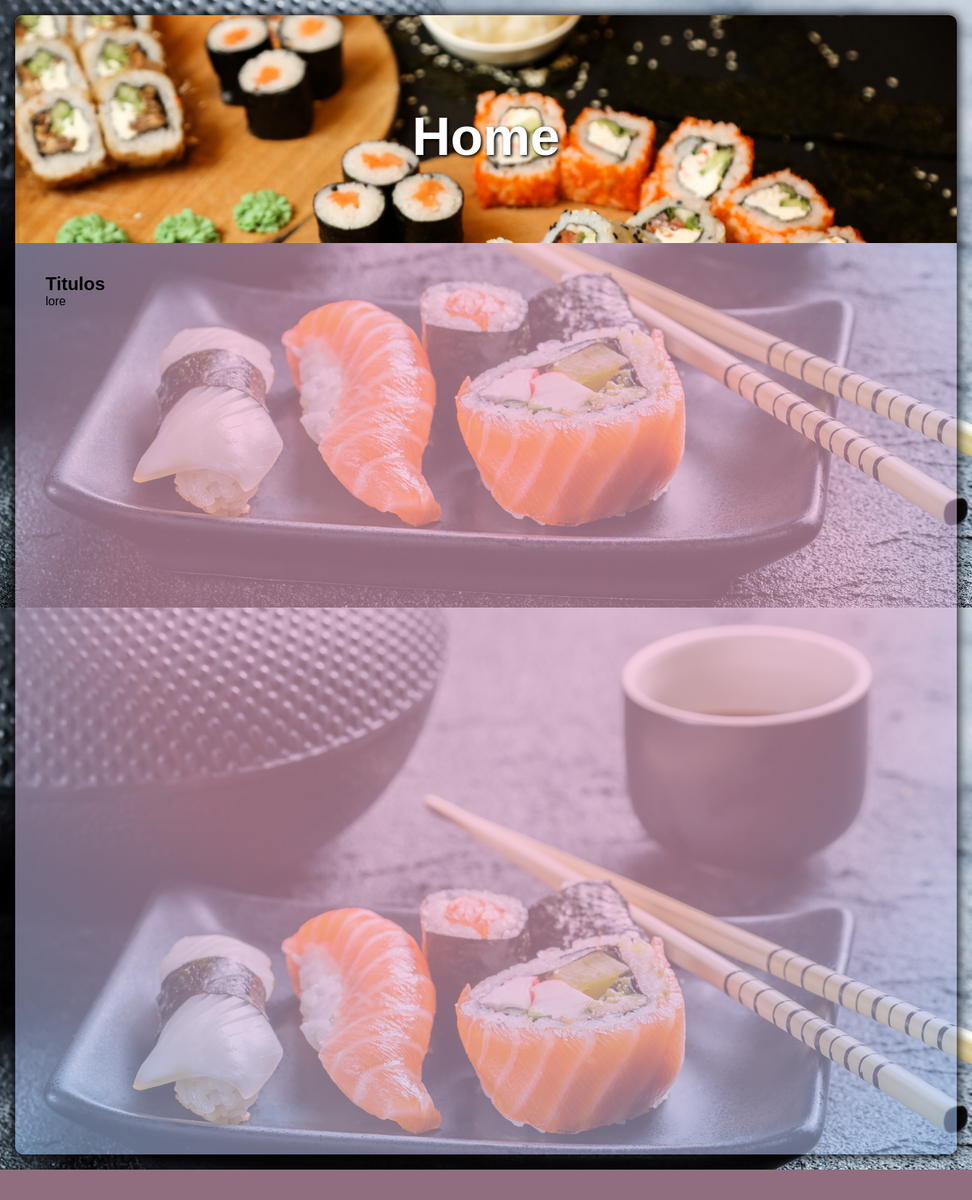
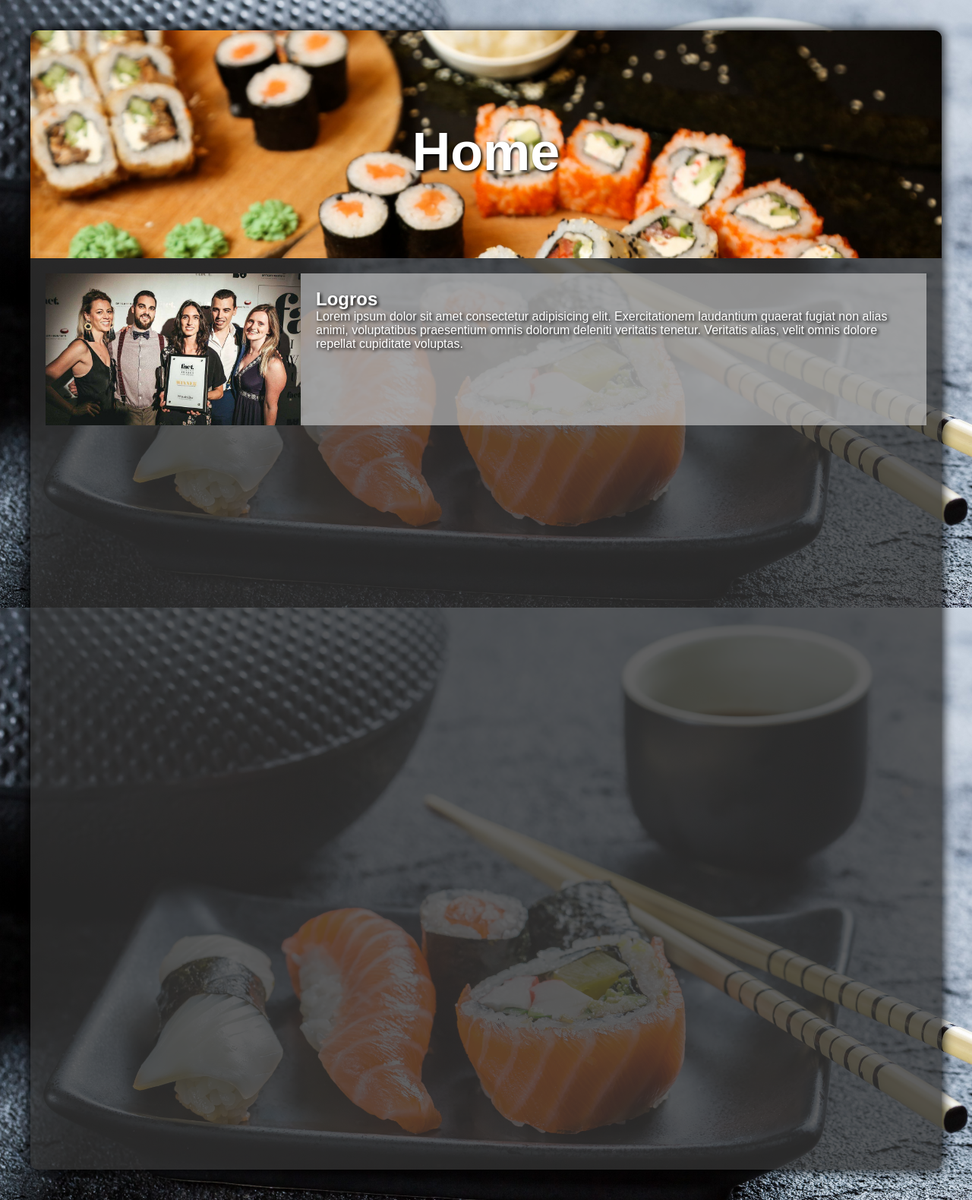
Before and after one commit to cscronos/ProyWebUno, a PHP site: page / in a window 1280 px wide. Shown: the part 208-1788 px from the top of the page at 76% size. Before the commit the page ends 1748 px from the top, so only its background shows below. Run offline with PHP 8.4, Linux system fonts and the light colour scheme.

Commit message:
Actualizacion 2

```diff
--- a/FolderCSS/home.css
+++ b/FolderCSS/home.css
@@ -5,15 +5,16 @@
   display: block;
   background: url(../Imagenes/fondo2-1.jpg) no-repeat center center fixed;
   background-size: cover;
-  padding: 20px;
+  padding: 40px;
 }
 
 .div-home {
   box-shadow: 0px 0px 15px 1px black;
   border-radius: 10px;
   padding: 0px;
-  background: rgb(238,174,202);
-  background: radial-gradient(circle, rgba(238,174,202,0.6) 48%, rgba(148,187,233,0.6) 100%);
+  /* background: rgb(238,174,202);
+  background: radial-gradient(circle, rgba(238,174,202,0.6) 48%, rgba(148,187,233,0.6) 100%); */
+  background-color: rgba(51, 51, 51, 0.781);
   height: 1500px; /* Used in this example to enable scrolling */
   color: black;
 }
@@ -36,12 +37,26 @@
   padding-top: 120px;
 }
 
+.div-contenido {
+  display: flex;
+  margin: 20px;
+  background-color: rgba(204, 204, 204, 0.623);
+}
 .div-text {
-  margin-top: 40px;
-  margin-left: 40px;
+  flex: 70%;
+  color: white;
+  text-shadow: 2px 2px 4px #000000;
+  padding: 20px;
+}
+.div-text2 {
+  flex: 30%;
+  height: auto;
+  min-height: 200px;
+  background-image: url(../Imagenes/segunda.jpg);
+  background-size: cover;
 }
 
-@media screen and (max-width: 600px) {
+@media screen and (max-width: 627px) {
   .div-img {
     height: 150px;
   }
@@ -50,9 +65,7 @@
     font-size: 55px;
     padding-top: 50px;
   }
-
-  .div-text {
-    margin-top: 30px;
-    margin-left: 20px;
+  .home {
+    padding: 20px;
   }
 }
--- a/FolderCSS/style.css
+++ b/FolderCSS/style.css
@@ -77,7 +77,7 @@ ul {
   color: black;
 }
 
-@media screen and (max-width: 600px) {
+@media screen and (max-width: 627px) {
   .navbar a {
     font-size: 20px;
   }
--- a/index.html
+++ b/index.html
@@ -49,9 +49,18 @@
             <div class="div-img">
                 <h1>Home</h1>
             </div>
-            <div class="div-text">
-                <h2>Titulos</h2>
-                <p>lore</p>
+            <div class="div-contenido">
+                <div class="div-text2">
+                    <a href="#"></a>
+                </div>
+                <div class="div-text">
+                    <h2>Logros</h2>
+                    <p>Lorem ipsum dolor sit amet consectetur adipisicing elit.
+                        Exercitationem laudantium quaerat fugiat non alias animi,
+                        voluptatibus praesentium omnis dolorum deleniti veritatis tenetur.
+                        Veritatis alias, velit omnis dolore repellat cupiditate voluptas.
+                    </p>
+                </div>
             </div>
         </div>
     </div>
```
Also changed, not shown: Imagenes/segunda.jpg (added).
